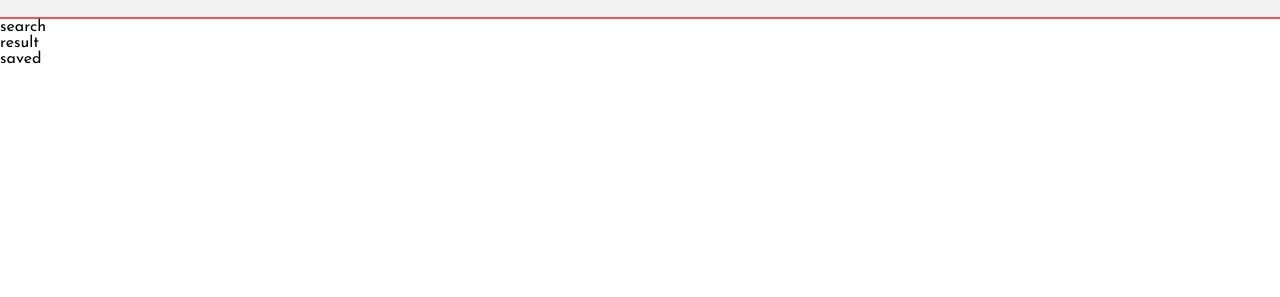
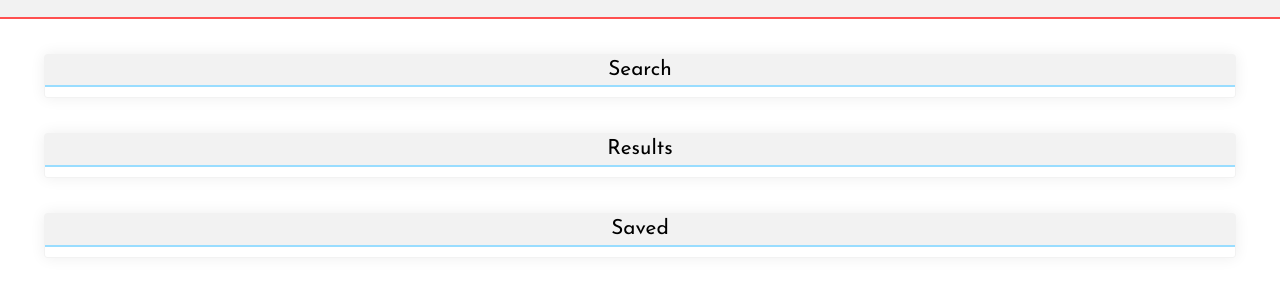
Before and after one commit to Alek-S/nyt-search, a React app: page / in a window 1280 px wide. Shown: the part 73-370 px from the top of the page. Built offline with nearby package versions, Linux system fonts and the light colour scheme.

Commit message:
Three sections layout

```diff
--- a/app/components/children/result.js
+++ b/app/components/children/result.js
@@ -3,7 +3,9 @@ import React from 'react';
 class Result extends React.Component{
 	render(){
 		return(
-			<h1>result</h1>
+			<section id='result'>
+				<h3>Results</h3>
+			</section>
 		);
 	}
 }
--- a/app/components/children/saved.js
+++ b/app/components/children/saved.js
@@ -3,7 +3,9 @@ import React from 'react';
 class Saved extends React.Component{
 	render(){
 		return(
-			<h1>saved</h1>
+			<section id='saved'>
+				<h3>Saved</h3>
+			</section>
 		);
 	}
 }
--- a/app/components/children/search.js
+++ b/app/components/children/search.js
@@ -3,7 +3,9 @@ import React from 'react';
 class Search extends React.Component{
 	render(){
 		return(
-			<h1>search</h1>
+			<section id='search'>
+				<h3>Search</h3>
+			</section>
 		);
 	}
 }
--- a/public/assets/css/style.css
+++ b/public/assets/css/style.css
@@ -3,6 +3,8 @@
 html{
 	font-family: 'Josefin Sans', sans-serif;
 }
+
+/*top header bar*/
 header{
 	text-align: center;
 	padding-top: 20px;
@@ -16,3 +18,22 @@ header h1{
 header h2{
 	font-size: 1.1em;
 }
+
+section{
+	width: 93%;
+	margin: auto;
+	border: 1px solid #f2f2f2;
+	border-radius: 3px;
+	margin-top: 35px;
+	margin-bottom: 35px;
+	box-shadow: 0px 0px 15px 0px rgba(0,0,0,0.07);
+}
+section h3{
+	text-align: center;
+	font-size: 1.3em;
+	padding-top: 5px;
+	padding-bottom: 5px;
+	background-color: #f2f2f2;
+	margin-bottom: 10px;
+	border-bottom: 2px solid #99ddff;
+}
```
Also changed, not shown: 1 other file.
